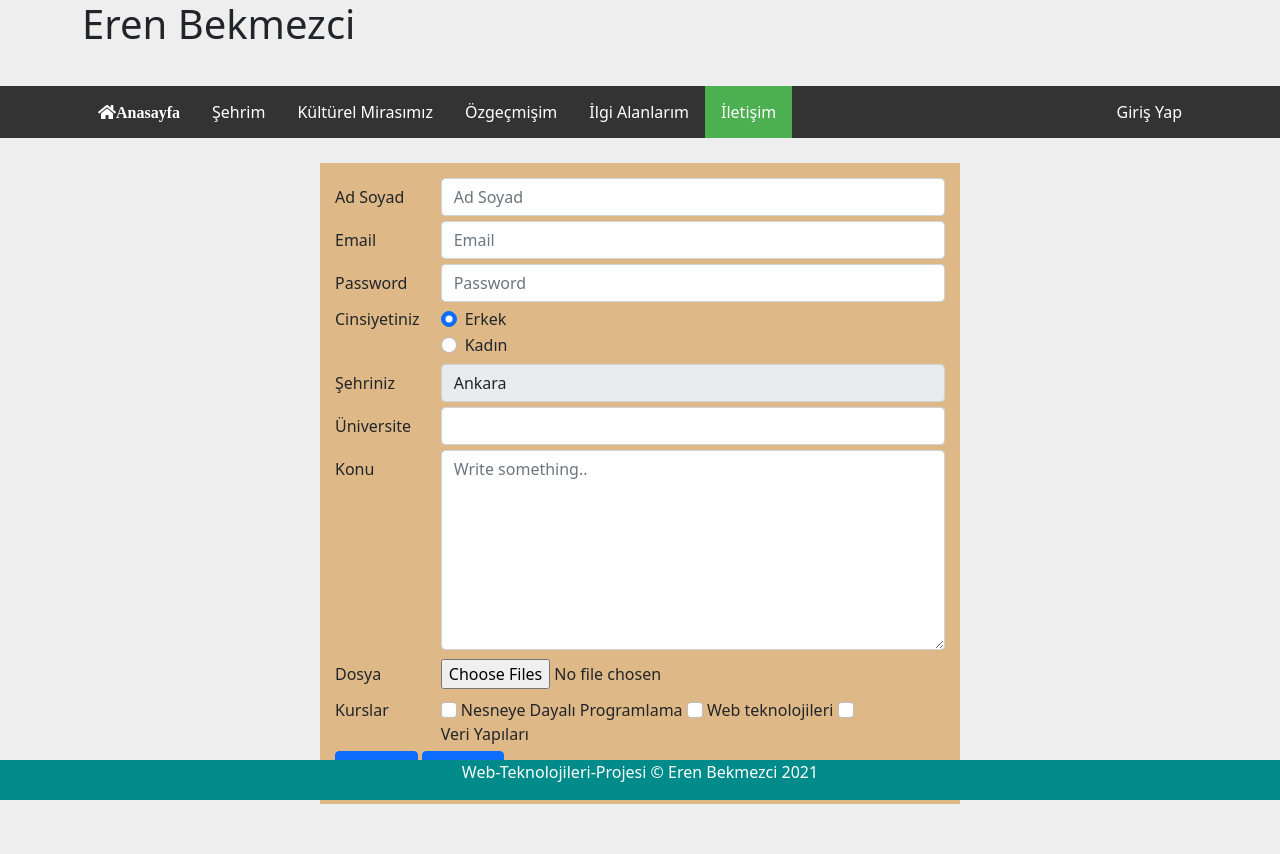
After one commit to erenbekmezci/web-teknolojileri-projesi, a PHP site: page /iletisim.html in a window 1280 px wide. The commit adds this page. Run offline with PHP 8.4, Linux system fonts and the light colour scheme; some libraries are stand-ins or nearby versions.

Commit message:
giriş sayfası

```diff
--- a/MyCSS/_proje-stil.css
+++ b/_proje-stil.css
@@ -1,3 +1,28 @@
+ul{
+    padding-left: 0;
+
+}
+
+body{
+    font-size: 16px;
+    background: #eee !important;
+}
+
+.login-body{
+
+    background-color:white;
+
+}
+
+h1{
+    text-align: left;
+    height: 78px;
+}
+
+section{
+    margin-bottom: 50px;
+}
+
 nav{
     background-color: #333;
     position:-webkit-sticky; /*safari*/
@@ -41,7 +66,7 @@ li a:hover:not(.active){
     color: white;
 }
 
-/*section*/
+
 
 section img{
     width: 500px;
@@ -54,7 +79,7 @@ section img{
     padding: 5px;
 }
 
-/*footer*/
+
 
 footer {
     position: fixed;
@@ -119,3 +144,23 @@ section table{
 .tab-header{
     text-align: center;
 }
+.form-group{
+    margin-bottom: 5px;
+}
+
+section .iletisim-container{
+    width: 50%;
+    margin-top: 25px;
+    margin-bottom: 25px;
+    background-color: burlywood;
+    padding: 15px;
+}
+
+@media screen and (max-width: 600px){
+
+    section .iletisim-container{
+        width: 100%;
+        margin-left: 10px;
+        margin-right: 10px;
+    }
+}
--- /dev/null
+++ b/iletisim.html
@@ -0,0 +1,254 @@
+<!DOCTYPE html>
+<html lang="en">
+<head>
+    <meta charset="UTF-8">
+
+    <meta name="viewport" content="width=device-width, initial-scale=1.0">
+    <title>Web Teknolojileri Projesi</title>
+
+    <!--Css-->
+    <link rel="stylesheet" href="_proje-stil.css">
+
+    <!--Bootstrap css-->
+    <link rel="stylesheet" href="bootstrap-css/bootstrap.min.css">
+
+    <!-- Ikon Kutuphanesi -->
+    <link rel="stylesheet" href="https://use.fontawesome.com/releases/v5.6.1/css/all.css"
+		integrity="sha384-gfdkjb5BdAXd+lj+gudLWI+BXq4IuLW5IT+brZEZsLFm++aCMlF1V92rMkPaX4PP" crossorigin="anonymous">
+
+
+<style>
+       ul{
+        padding-left: 0;
+
+       }
+
+
+
+
+</style>
+
+</head>
+
+
+
+<body>
+    <header>
+        <div class="container">
+            <h1>Eren Bekmezci</h1>
+        </div>
+    </header>
+    <nav>
+        <div class="container">
+            <ul>
+                <li class="home"><a href="index.html"><i class="fas fa-home">Anasayfa</i></a></li>
+                <li><a class="nav-item" href="#">Şehrim</a></li>
+                <li><a class="nav-item" href="#">Kültürel Mirasımız</a></li>
+                <li><a class="nav-item" href="#">Özgeçmişim</a></li>
+                <li><a class="nav-item" href="#">İlgi Alanlarım</a></li>
+                <li><a class="active" href="iletisim.html">İletişim</a></li>
+                <li class="right"><a class="login" href="login.html">Giriş Yap</a></li>
+
+
+
+                </ul>
+
+        </div>
+    </nav>
+    <section>
+
+        <div class="container iletisim-container">
+            <form action="iletisim.php" method="POST" name="Form" onsubmit="return control()">
+                <div class="form-group row">
+                    <label class="col-sm-2 col-form-label">Ad Soyad</label>
+                    <div class="col-sm-10">
+                      <input type="text" class="form-control" name="name" id="name" placeholder="Ad Soyad">
+
+                    </div>
+                </div>
+
+                <div class="form-group row">
+                  <label class="col-sm-2 col-form-label">Email</label>
+                  <div class="col-sm-10">
+                    <input type="text" class="form-control" name="email" id="email" placeholder="Email">
+                  </div>
+                </div>
+
+                <div class="form-group row">
+                  <label class="col-sm-2 col-form-label">Password</label>
+                  <div class="col-sm-10">
+                    <input type="password" class="form-control" id="pass" name="pass" placeholder="Password">
+                  </div>
+                </div>
+
+                <fieldset class="form-group">
+                    <div class="row">
+                      <legend class="col-form-label col-sm-2 pt-0">Cinsiyetiniz</legend>
+                      <div class="col-sm-10">
+                        <div class="form-check">
+                          <input class="form-check-input" type="radio" name="Cinsiyet" id="erkek" value="erkek" checked>
+                          <label class="form-check-label" >
+                            Erkek
+                          </label>
+                        </div>
+                        <div class="form-check">
+                          <input class="form-check-input" type="radio" name="Cinsiyet" id="kadın" value="kadın">
+                          <label class="form-check-label" >
+                            Kadın
+                          </label>
+                        </div>
+
+                      </div>
+                    </div>
+                  </fieldset>
+
+                <div class="form-group row">
+                    <label class="col-sm-2 col-form-label">Şehriniz</label>
+                    <div class="col-sm-10">
+                        <select class="form-control" name="sehir" id="sehir">
+                            <option  value="06">Ankara</option>
+                            <option  value="16">Bursa</option>
+                            <option  value="20">Denizli</option>
+                            <option  value="22">Edirne</option>
+                            <option  value="54">Sakarya</option>
+                            <option  value="31">Hatay</option>
+                            <option  value="67">Zonguldak</option>
+                        </select>
+                    </div>
+                </div>
+
+
+                <div class="form-group row">
+                    <label class="col-sm-2 col-form-label">Üniversite</label>
+                    <div class="col-sm-10">
+                        <input type="text" class="form-control" name="uni" list="universiteler">
+                        <datalist id="universiteler">
+                            <option name="uni" value="sau">
+                                Sakarya Üniveristesi
+                            </option>
+                            <option name="uni" value="subu">
+                                Sakarya Uyg. Bil. Üniversitesi
+                            </option>
+                            <option name="uni" value="kou">
+                                Kocaeli Üniversitesi
+                            </option>
+                            <option name="uni" value="itu">
+                                İstanbul Teknik Üniversitesi
+                            </option>
+                            <option name="uni" value="beu">
+                                Zonguldak Bülent Ecevit Üniveristesi
+                            </option>
+
+                        </datalist>
+                    </div>
+                </div>
+
+
+                <div class="form-group row">
+                    <label class="col-sm-2 col-form-label">Konu</label>
+
+                    <div class="col-sm-10">
+                        <textarea class="form-control" id="subject" name="subject" placeholder="Write something.." style="height:200px"></textarea>
+                    </div>
+                </div>
+
+
+                <div class="form-group">
+                    <label class="col-sm-2 col-form-label">Dosya</label>
+
+
+                    <input type="file" class="form-control-file" id="exampleFormControlFile1" multiple>
+
+                </div>
+
+
+                <div class="form-group row">
+                  <div class="col-sm-2">Kurslar</div>
+                  <div class="col-sm-10">
+
+                      <input class="form-check-input" type="checkbox" name="ndp" value="ndp" id="ndp">
+                      <label class="form-check-label">
+                        Nesneye Dayalı Programlama
+                      </label>
+
+                      <input class="form-check-input" type="checkbox" name="web" value="web" id="web">
+                      <label class="form-check-label">
+                        Web teknolojileri
+                      </label>
+
+                      <input class="form-check-input" type="checkbox" name="veri" value="veri" id="veri">
+                      <label class="form-check-label">
+                        Veri Yapıları
+                      </label>
+
+
+                  </div>
+                </div class="form-group">
+
+                        <button type="submit" class="btn btn-primary">Gönder</button>
+                        <button type="reset" class="btn btn-primary">Temizle</button>
+                </div>
+
+
+              </form>
+        </div>
+
+    </section>
+
+    <footer>
+        <div class="container">
+          <p>Web-Teknolojileri-Projesi © Eren Bekmezci 2021</p>
+        </div>
+    </footer>
+
+
+    <!-- BOOTSTRAP -->
+	<!--<script src="https://code.jquery.com/jquery-3.3.1.min.js"></script>
+	<script src="https://cdnjs.cloudflare.com/ajax/libs/popper.js/1.14.3/umd/popper.min.js"></script>
+	<script src="https://stackpath.bootstrapcdn.com/bootstrap/4.1.3/js/bootstrap.min.js"></script>-->
+
+	<!-- JAVASCRIPT -->
+    <script>
+		function control()
+		{
+			var x = document.forms["Form"]["name"].value;
+			if (x == "")
+			{
+				alert("Ad-Soyad boş bırakılamaz");
+				return false;
+			}
+
+			var y = document.forms["Form"]["email"].value;
+			if (y == "")
+			{
+				alert("Mail Kısmı Boş bırakılamaz");
+				return false;
+			}
+
+			var forMail = /^[a-zA-Z0-9._-]+@([a-zA-Z0-9.-]+.)+([.])+[a-zA-Z0-9.-]{2,4}$/;
+			if (forMail.test(y) == false)
+			{
+				alert("Geçersiz Mail Adresi!!!");
+				return false;
+			}
+
+      var x = document.forms["Form"]["pass"].value;
+			if (x == "")
+			{
+				alert("Şifre boş bırakılamaz");
+				return false;
+			}
+
+      var x = document.forms["Form"]["uni"].value;
+			if (x == "")
+			{
+				alert("Üniversite kısmı boş bırakılamaz");
+				return false;
+			}
+
+		}
+
+    </script>
+
+</body>
+</html>
```
Also changed, not shown: iletisim.php (added, +164 -0 lines), index.html (+23 -35 lines), login.html (added, +81 -0 lines), login.php (added, +19 -0 lines).
